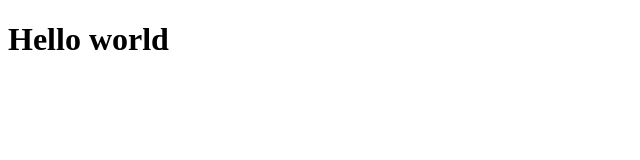
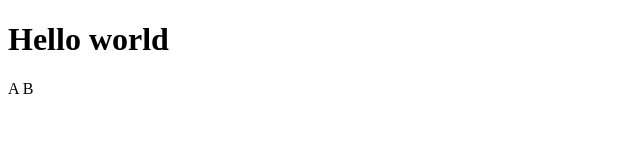
Before and after one commit to Bashaboina/HelloWorld1, a plain HTML site: page index.html in a window 1280 px wide. Shown: the full height of the page, 0-640 px from the left. Drawn offline with Linux system fonts and the light colour scheme.

```diff
--- a/index.html
+++ b/index.html
@@ -9,6 +9,8 @@
 </head>
 <body>
     <h1>Hello world</h1>
+    A
+    B
 
 </body>
 </html>
```
